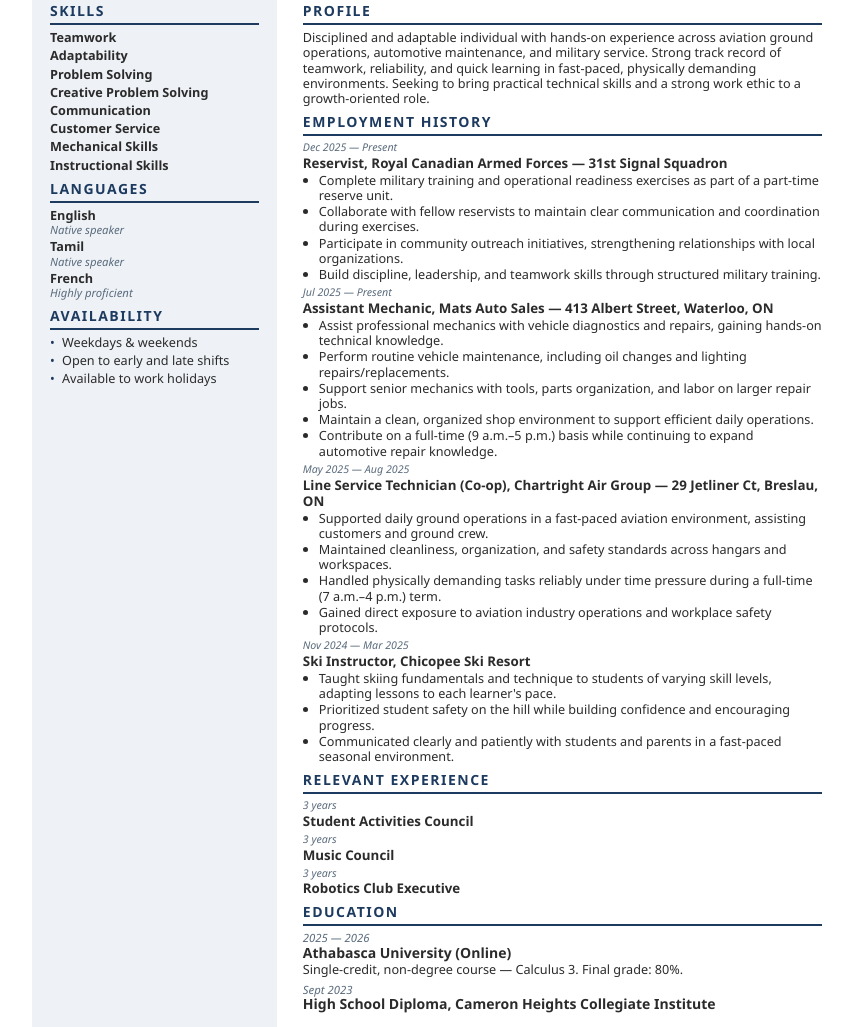
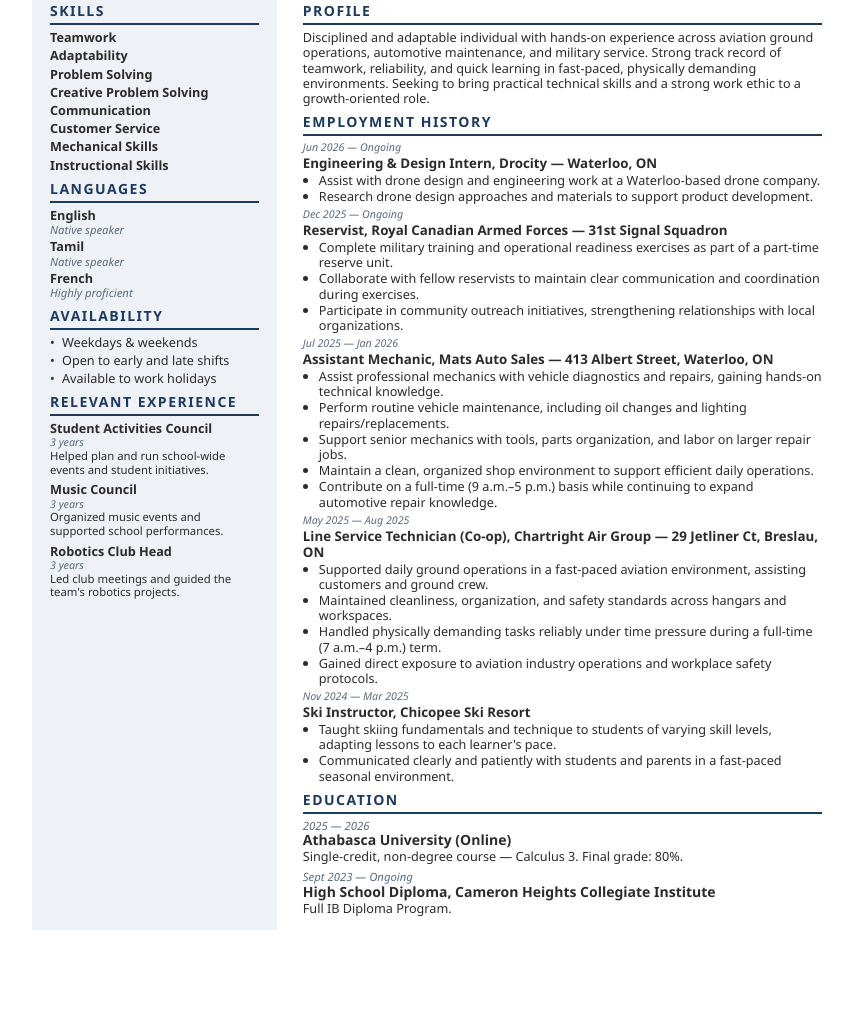
Before and after one commit to Jeevithan42/Personal-Portfolio-, a plain HTML site: page Resume_Sidebar.html in a window 1280 px wide. Shown: the part 93-1120 px from the top of the page, without its empty margins (200-1053 px from the left). After the commit the page ends 1023 px from the top, so only its background shows below. Drawn offline with Linux system fonts and the light colour scheme.

Commit message:
edits to the resume

```diff
--- a/Resume_Sidebar.html
+++ b/Resume_Sidebar.html
@@ -116,6 +116,26 @@
       color: #1d3a5f;
     }
 
+    .sidebar .activity {
+      margin-bottom: 6px;
+    }
+
+    .sidebar .a-title {
+      display: block;
+      font-weight: 600;
+    }
+
+    .sidebar .a-years {
+      display: block;
+      font-size: 8pt;
+      font-style: italic;
+      color: #5a6b7d;
+    }
+
+    .sidebar .a-desc {
+      font-size: 8.5pt;
+    }
+
     /* ===== MAIN CONTENT ===== */
     .job {
       margin-bottom: 4px;
@@ -228,6 +248,25 @@
             <li>Available to work holidays</li>
           </ul>
         </section>
+
+        <section>
+          <h2>Relevant Experience</h2>
+          <div class="activity">
+            <span class="a-title">Student Activities Council</span>
+            <span class="a-years">3 years</span>
+            <p class="a-desc">Helped plan and run school-wide events and student initiatives.</p>
+          </div>
+          <div class="activity">
+            <span class="a-title">Music Council</span>
+            <span class="a-years">3 years</span>
+            <p class="a-desc">Organized music events and supported school performances.</p>
+          </div>
+          <div class="activity">
+            <span class="a-title">Robotics Club Head</span>
+            <span class="a-years">3 years</span>
+            <p class="a-desc">Led club meetings and guided the team's robotics projects.</p>
+          </div>
+        </section>
       </aside>
 
       <div class="main">
@@ -246,7 +285,16 @@
           <h2>Employment History</h2>
 
           <div class="job">
-            <div class="dates">Dec 2025 — Present</div>
+            <div class="dates">Jun 2026 — Ongoing</div>
+            <h3>Engineering &amp; Design Intern, Drocity — Waterloo, ON</h3>
+            <ul>
+              <li>Assist with drone design and engineering work at a Waterloo-based drone company.</li>
+              <li>Research drone design approaches and materials to support product development.</li>
+            </ul>
+          </div>
+
+          <div class="job">
+            <div class="dates">Dec 2025 — Ongoing</div>
             <h3>Reservist, Royal Canadian Armed Forces — 31st Signal Squadron</h3>
             <ul>
               <li>Complete military training and operational readiness exercises as part of a part-time reserve unit.
@@ -255,12 +303,11 @@
               </li>
               <li>Participate in community outreach initiatives, strengthening relationships with local organizations.
               </li>
-              <li>Build discipline, leadership, and teamwork skills through structured military training.</li>
             </ul>
           </div>
 
           <div class="job">
-            <div class="dates">Jul 2025 — Present</div>
+            <div class="dates">Jul 2025 — Jan 2026</div>
             <h3>Assistant Mechanic, Mats Auto Sales — 413 Albert Street, Waterloo, ON</h3>
             <ul>
               <li>Assist professional mechanics with vehicle diagnostics and repairs, gaining hands-on technical
@@ -292,29 +339,9 @@
             <ul>
               <li>Taught skiing fundamentals and technique to students of varying skill levels, adapting lessons to each
                 learner's pace.</li>
-              <li>Prioritized student safety on the hill while building confidence and encouraging progress.</li>
               <li>Communicated clearly and patiently with students and parents in a fast-paced seasonal environment.
               </li>
             </ul>
-          </div>
-        </section>
-
-        <section>
-          <h2>Relevant Experience</h2>
-
-          <div class="job">
-            <div class="dates">3 years</div>
-            <h3>Student Activities Council</h3>
-          </div>
-
-          <div class="job">
-            <div class="dates">3 years</div>
-            <h3>Music Council</h3>
-          </div>
-
-          <div class="job">
-            <div class="dates">3 years</div>
-            <h3>Robotics Club Executive</h3>
           </div>
         </section>
 
@@ -328,8 +355,9 @@
           </div>
 
           <div class="edu">
-            <div class="dates">Sept 2023</div>
+            <div class="dates">Sept 2023 — Ongoing</div>
             <h3>High School Diploma, Cameron Heights Collegiate Institute</h3>
+            <p>Full IB Diploma Program.</p>
           </div>
         </section>
       </div>
```
Also changed, not shown: 2 other files.
